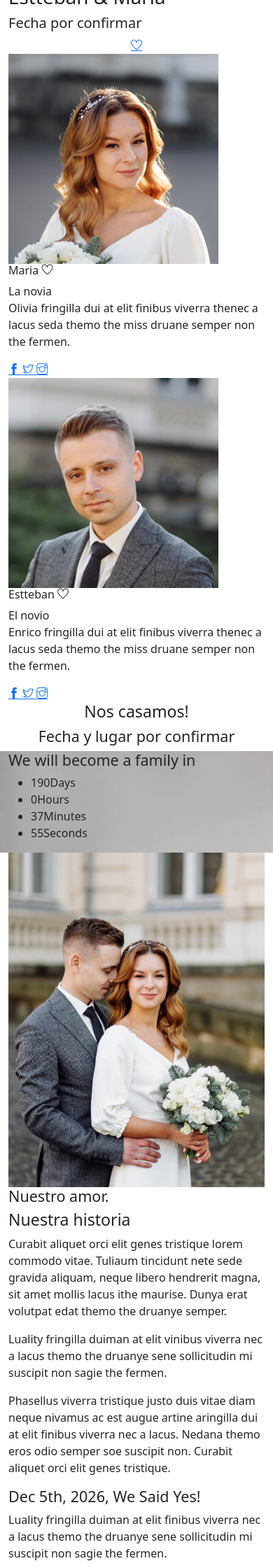
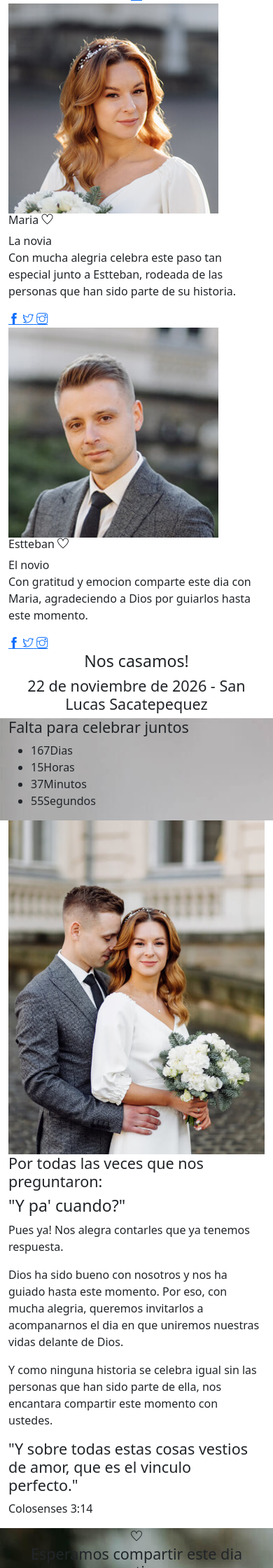
Before and after one commit to Bucaro-19/bodaesttebanymaria.com, a PHP site: page / in a window 390 px wide. Shown: the part 660-2900 px from the top of the page at 70% size. Run offline with PHP 8.4, Linux system fonts and the light colour scheme.

Commit message:
Add wedding details and noreply mail sender

```diff
--- a/config.example.php
+++ b/config.example.php
@@ -9,7 +9,7 @@ define('DB_PASS', 'CAMBIA_ESTA_CONTRASENA');
 define('SITE_URL', 'https://bodaesttebanymaria.com');
 define('ADMIN_PASSWORD', 'CAMBIA_ESTA_CONTRASENA_ADMIN');
 define('ADMIN_EMAIL', 'tu-correo@example.com');
-define('MAIL_FROM', 'notificaciones@bodaesttebanymaria.com');
+define('MAIL_FROM', 'noreply@bodaesttebanymaria.com');
 
 $conn = new mysqli(DB_HOST, DB_USER, DB_PASS, DB_NAME);
 if ($conn->connect_error) {
--- a/index.php
+++ b/index.php
@@ -91,15 +91,15 @@ if ($_SERVER['REQUEST_METHOD'] === 'POST' && ($_POST['action'] ?? '') === 'confi
 }
 ?>
 <!DOCTYPE HTML>
-<html lang="en">
+<html lang="es">
 <head>
     <meta charset="utf-8">
     <meta http-equiv="X-UA-Compatible" content="IE=edge">
     <title>Estteban & Maria | Invitacion de boda</title>
     <meta name="viewport" content="width=device-width, initial-scale=1">
-    <meta name="description" content="Estteban & Maria – Wedding Template is perfect for wedding planners, coordinators, photographers, and event organizers. Minimal, clean, responsive and SEO friendly design with Bootstrap 5+, video background, working contact form, and retina-ready layout.">
-    <meta name="keywords" content="wedding template, wedding planner, wedding website, event organizer, wedding coordinator, wedding photographer, modern wedding template, bootstrap wedding theme, responsive wedding template, minimal wedding design">
-    <meta name="author" content="DuruThemes">
+    <meta name="description" content="Invitacion de boda de Estteban y Maria. 22 de noviembre de 2026 en Finca La Ruca, San Lucas Sacatepequez.">
+    <meta name="keywords" content="boda Estteban Maria, invitacion de boda, RSVP boda">
+    <meta name="author" content="Estteban y Maria">
     <meta name="robots" content="index, follow">
     <link rel="icon" type="image/png" href="images/favicon.png" />
     <link rel="stylesheet" href="css/animate.css">
@@ -124,29 +124,25 @@ if ($_SERVER['REQUEST_METHOD'] === 'POST' && ($_POST['action'] ?? '') === 'confi
         <aside id="oliven-aside">
             <!-- Logo -->
             <div class="oliven-logo">
-                <a href="index.html"> <img src="images/logo.png" alt=""> <span>Estteban <small>&</small> Maria</span>
-                    <h6>15.11.2026</h6>
+                <a href="#home"> <img src="images/logo.png" alt=""> <span>Estteban <small>&</small> Maria</span>
+                    <h6>22.11.2026</h6>
                 </a>
             </div>
             <!-- Menu -->
             <nav class="oliven-main-menu">
                 <ul>
-                    <li><a href="index.html#home">Home</a></li>
-                    <li><a href="index.html#couple">Couple</a></li>
-                    <li><a href="index.html#story">Nuestra historia</a></li>
-                    <li><a href="index.html#friends">Friends</a></li>
-                    <li><a href="index.html#organization">Organization</a></li>
-                    <li><a href="index.html#gallery">Gallery</a></li>
-                    <li><a href="index.html#whenwhere">When & Where</a></li>
-                    <li><a href="index.html#rsvp">R.S.V.P</a></li>
-                    <li><a href="index.html#gift">Regalos</a></li>
-                    <li><a href="blog.html">Blog</a></li>
+                    <li><a href="#home">Inicio</a></li>
+                    <li><a href="#couple">Los novios</a></li>
+                    <li><a href="#story">Invitacion</a></li>
+                    <li><a href="#whenwhere">Cuando y donde</a></li>
+                    <li><a href="#rsvp">R.S.V.P</a></li>
+                    <li><a href="#gift">Regalos</a></li>
                 </ul>
             </nav>
             <!-- Sidebar Footer -->
             <div class="footer1"> <span class="separator"></span>
                 <p>Boda de Estteban y Maria
-                    <br />Fecha por confirmar
+                    <br />22 de noviembre de 2026
                 </p>
             </div>
         </aside>
@@ -166,14 +162,14 @@ if ($_SERVER['REQUEST_METHOD'] === 'POST' && ($_POST['action'] ?? '') === 'confi
                         <div class="row">
                             <div class="col-md-12">
                                 <h1>Estteban & Maria</h1>
-                                <h5>Fecha por confirmar</h5>
+                                <h5>22 de noviembre de 2026 - Finca La Ruca</h5>
                             </div>
                         </div>
                         <!-- scroll down -->
                         <div class="row">
                             <div class="col-md-12">
                                 <div class="arrow bounce text-center">
-                                    <a href="index.html#couple"> <i class="ti-heart"></i> </a>
+                                    <a href="#couple"> <i class="ti-heart"></i> </a>
                                 </div>
                             </div>
                         </div>
@@ -190,7 +186,7 @@ if ($_SERVER['REQUEST_METHOD'] === 'POST' && ($_POST['action'] ?? '') === 'confi
                                 <div class="info valign">
                                     <div class="full-width">
                                         <h6>Maria <i class="ti-heart"></i></h6> <span>La novia</span>
-                                        <p>Olivia fringilla dui at elit finibus viverra thenec a lacus seda themo the miss druane semper non the fermen.</p>
+                                        <p>Con mucha alegria celebra este paso tan especial junto a Estteban, rodeada de las personas que han sido parte de su historia.</p>
                                         <div class="social">
                                             <div class="full-width">
                                                 <a href="#0" class="icon"> <i class="ti-facebook"></i> </a>
@@ -208,7 +204,7 @@ if ($_SERVER['REQUEST_METHOD'] === 'POST' && ($_POST['action'] ?? '') === 'confi
                                 <div class="info valign">
                                     <div class="full-width">
                                         <h6>Estteban <i class="ti-heart"></i></h6> <span>El novio</span>
-                                        <p>Enrico fringilla dui at elit finibus viverra thenec a lacus seda themo the miss druane semper non the fermen.</p>
+                                        <p>Con gratitud y emocion comparte este dia con Maria, agradeciendo a Dios por guiarlos hasta este momento.</p>
                                         <div class="social">
                                             <div class="full-width">
                                                 <a href="#0" class="icon"> <i class="ti-facebook"></i> </a>
@@ -224,7 +220,7 @@ if ($_SERVER['REQUEST_METHOD'] === 'POST' && ($_POST['action'] ?? '') === 'confi
                     <div class="row">
                         <div class="col-md-12 text-center animate-box" data-animate-effect="fadeInUp">
                             <h3 class="oliven-couple-title">Nos casamos!</h3>
-                            <h4 class="oliven-couple-subtitle">Fecha y lugar por confirmar</h4>
+                            <h4 class="oliven-couple-subtitle">22 de noviembre de 2026 - San Lucas Sacatepequez</h4>
                         </div>
                     </div>
                 </div>
@@ -234,16 +230,16 @@ if ($_SERVER['REQUEST_METHOD'] === 'POST' && ($_POST['action'] ?? '') === 'confi
                 <div class="container">
                     <div class="row">
                         <div class="section-head col-md-12">
-                            <h4>We will become a family in</h4>
+                            <h4>Falta para celebrar juntos</h4>
                         </div>
                     </div>
                     <div class="row">
                         <div class="col-md-12">
                             <ul>
-                                <li><span id="days"></span>Days</li>
-                                <li><span id="hours"></span>Hours</li>
-                                <li><span id="minutes"></span>Minutes</li>
-                                <li><span id="seconds"></span>Seconds</li>
+                                <li><span id="days"></span>Dias</li>
+                                <li><span id="hours"></span>Horas</li>
+                                <li><span id="minutes"></span>Minutos</li>
+                                <li><span id="seconds"></span>Segundos</li>
                             </ul>
                         </div>
                     </div>
@@ -260,19 +256,19 @@ if ($_SERVER['REQUEST_METHOD'] === 'POST' && ($_POST['action'] ?? '') === 'confi
                             </div>
                         </div>
                         <div class="col-md-7 animate-box" data-animate-effect="fadeInRight">
-                            <h4 class="oliven-story-subtitle">Nuestro amor.</h4>
-                            <h3 class="oliven-story-title">Nuestra historia</h3>
-                            <p>Curabit aliquet orci elit genes tristique lorem commodo vitae. Tuliaum tincidunt nete sede gravida aliquam, neque libero hendrerit magna, sit amet mollis lacus ithe maurise. Dunya erat volutpat edat themo the druanye semper.</p>
-                            <p>Luality fringilla duiman at elit vinibus viverra nec a lacus themo the druanye sene sollicitudin mi suscipit non sagie the fermen.</p>
-                            <p>Phasellus viverra tristique justo duis vitae diam neque nivamus ac est augue artine aringilla dui at elit finibus viverra nec a lacus. Nedana themo eros odio semper soe suscipit non. Curabit aliquet orci elit genes tristique.</p>
-                            <h4>Dec 5th, 2026, We Said Yes!</h4>
-                            <p>Luality fringilla duiman at elit finibus viverra nec a lacus themo the druanye sene sollicitudin mi suscipit non sagie the fermen.</p>
+                            <h4 class="oliven-story-subtitle">Por todas las veces que nos preguntaron:</h4>
+                            <h3 class="oliven-story-title">"Y pa' cuando?"</h3>
+                            <p>Pues ya! Nos alegra contarles que ya tenemos respuesta.</p>
+                            <p>Dios ha sido bueno con nosotros y nos ha guiado hasta este momento. Por eso, con mucha alegria, queremos invitarlos a acompanarnos el dia en que uniremos nuestras vidas delante de Dios.</p>
+                            <p>Y como ninguna historia se celebra igual sin las personas que han sido parte de ella, nos encantara compartir este momento con ustedes.</p>
+                            <h4>"Y sobre todas estas cosas vestios de amor, que es el vinculo perfecto."</h4>
+                            <p>Colosenses 3:14</p>
                         </div>
                     </div>
                 </div>
             </div>
             <!-- Friends -->
-            <div id="friends" class="friends section-padding bg-pink">
+            <div id="friends" class="friends section-padding bg-pink" style="display: none;">
                 <div class="container">
                     <div class="row">
                         <div class="col-md-12 mb-30"> <span class="oliven-title-meta">Our best friends ever</span>
@@ -346,14 +342,14 @@ if ($_SERVER['REQUEST_METHOD'] === 'POST' && ($_POST['action'] ?? '') === 'confi
                 <div class="container">
                     <div class="row">
                         <div class="section-head col-md-12 text-center"> <span><i class="ti-heart"></i></span>
-                            <h4>Looking forward to see you!</h4>
-                            <h3>15.11.2026</h3>
+                            <h4>Esperamos compartir este dia contigo</h4>
+                            <h3>22.11.2026</h3>
                         </div>
                     </div>
                 </div>
             </div>
             <!-- Organization -->
-            <div id="organization" class="organization section-padding bg-pink">
+            <div id="organization" class="organization section-padding bg-pink" style="display: none;">
                 <div class="container">
                     <div class="row">
                         <div class="col-md-12 mb-30"> <span class="oliven-title-meta">Wedding</span>
@@ -385,7 +381,7 @@ if ($_SERVER['REQUEST_METHOD'] === 'POST' && ($_POST['action'] ?? '') === 'confi
                 </div>
             </div>
             <!-- Gallery -->
-            <div id="gallery" class="section-padding">
+            <div id="gallery" class="section-padding" style="display: none;">
                 <div class="container">
                     <div class="row">
                         <div class="col-md-12 mb-30"> <span class="oliven-title-meta">Gallery</span>
@@ -469,8 +465,8 @@ if ($_SERVER['REQUEST_METHOD'] === 'POST' && ($_POST['action'] ?? '') === 'confi
             <div id="whenwhere" class="whenwhere section-padding bg-pink">
                 <div class="container">
                     <div class="row">
-                        <div class="col-md-12 mb-30"> <span class="oliven-title-meta">Questions</span>
-                            <h2 class="oliven-title">When & Where</h2>
+                        <div class="col-md-12 mb-30"> <span class="oliven-title-meta">Detalles</span>
+                            <h2 class="oliven-title">Cuando y donde</h2>
                         </div>
                     </div>
                     <div class="row">
@@ -479,25 +475,25 @@ if ($_SERVER['REQUEST_METHOD'] === 'POST' && ($_POST['action'] ?? '') === 'confi
                                 <div class="item">
                                     <div class="whenwhere-img"> <img src="images/whenwhere/3.jpg" alt=""></div>
                                     <div class="content">
-                                        <h5>Wedding Ceremony</h5>
-                                        <p><i class="ti-location-pin"></i> 175 Broadway, Brooklyn, New York 11244, USA</p>
-                                        <p><i class="ti-time"></i> <span>12:00am – 13:00pm</span></p>
+                                        <h5>Ceremonia</h5>
+                                        <p><i class="ti-location-pin"></i> Finca La Ruca, San Lucas Sacatepequez</p>
+                                        <p><i class="ti-time"></i> <span>3:00 PM</span></p>
                                     </div>
                                 </div>
                                 <div class="item">
                                     <div class="whenwhere-img"> <img src="images/whenwhere/1.jpg" alt=""></div>
                                     <div class="content">
-                                        <h5>Weddding Party</h5>
-                                        <p><i class="ti-location-pin"></i> Fortune Brooklyn restaurant, 149 Broadway, Brooklyn, NY, USA</p>
-                                        <p><i class="ti-time"></i> <span>14:00pm</span></p>
+                                        <h5>Recepcion</h5>
+                                        <p><i class="ti-location-pin"></i> Finca La Ruca, San Lucas Sacatepequez</p>
+                                        <p><i class="ti-time"></i> <span>5:00 PM</span></p>
                                     </div>
                                 </div>
                                 <div class="item">
                                     <div class="whenwhere-img"> <img src="images/whenwhere/2.jpg" alt=""></div>
                                     <div class="content">
-                                        <h5>Accomodations</h5>
-                                        <p><i class="ti-direction-alt"></i> Hotel and distance from wedding party restaurant:</p>
-                                        <p><i class="ti-direction"></i> The William Vale (7 min)</p>
+                                        <h5>Importante</h5>
+                                        <p><i class="ti-heart"></i> Recepcion solo para adultos.</p>
+                                        <p><i class="ti-check"></i> Codigo de vestimenta formal. La boda sera en jardin; San Lucas en noviembre puede ponerse frio, asi que trae algo para abrigarte. Los tenis tambien son bienvenidos.</p>
                                     </div>
                                 </div>
                             </div>
@@ -591,31 +587,15 @@ if ($_SERVER['REQUEST_METHOD'] === 'POST' && ($_POST['action'] ?? '') === 'confi
             <div id="gift" class="gift-section gift">
                 <div class="container">
                     <div class="row">
-                        <div class="col-md-3 mb-30">
-                            <br> <span class="oliven-title-meta">Gift</span>
+                        <div class="col-md-4 mb-30">
+                            <br> <span class="oliven-title-meta">Con carino</span>
                             <h2 class="oliven-title">Regalos</h2>
                         </div>
-                        <div class="col-md-9">
-                            <div class="owl-carousel owl-theme">
-                                <div class="client-logo">
-                                    <a href="#"><img src="images/gift/1.jpg" alt=""></a>
-                                </div>
-                                <div class="client-logo">
-                                    <a href="#"><img src="images/gift/2.jpg" alt=""></a>
-                                </div>
-                                <div class="client-logo">
-                                    <a href="#"><img src="images/gift/3.jpg" alt=""></a>
-                                </div>
-                                <div class="client-logo">
-                                    <a href="#"><img src="images/gift/4.jpg" alt=""></a>
-                                </div>
-                                <div class="client-logo">
-                                    <a href="#"><img src="images/gift/5.jpg" alt=""></a>
-                                </div>
-                                <div class="client-logo">
-                                    <a href="#"><img src="images/gift/6.jpg" alt=""></a>
-                                </div>
-                            </div>
+                        <div class="col-md-8">
+                            <p>Su presencia sera nuestro mejor regalo.</p>
+                            <p>Sin embargo, si desean bendecirnos de una manera adicional, tendremos la opcion de transferencia bancaria o sobres el dia del evento.</p>
+                            <p>Esperamos compartir con ustedes una tarde llena de amor, alegria, buena comida y muchos recuerdos inolvidables.</p>
+                            <p><strong>Con carino,<br>Estteban & Maria</strong></p>
                         </div>
                     </div>
                 </div>
@@ -626,9 +606,9 @@ if ($_SERVER['REQUEST_METHOD'] === 'POST' && ($_POST['action'] ?? '') === 'confi
                     <div class="row">
                         <div class="col-md-12 text-center">
                             <h2>
-                                <a href="index.html"><img src="images/logo.png" alt=""><span>Estteban <small>&</small> Maria</span></a>
+                                <a href="#home"><img src="images/logo.png" alt=""><span>Estteban <small>&</small> Maria</span></a>
                             </h2>
-                            <p class="copyright">Fecha y lugar por confirmar</p>
+                            <p class="copyright">22 de noviembre de 2026 - Finca La Ruca, San Lucas Sacatepequez</p>
                         </div>
                     </div>
                 </div>
--- a/js/main.js
+++ b/js/main.js
@@ -288,7 +288,7 @@
             minute = second * 60,
             hour = minute * 60,
             day = hour * 24;
-      let weddingDate = "Dec 15, 2026 00:00:00",
+      let weddingDate = "Nov 22, 2026 15:00:00",
           countDown = new Date(weddingDate).getTime();
       let x = setInterval(function() {
         let now = new Date().getTime(),
@@ -299,7 +299,7 @@
         document.getElementById("seconds").innerText = Math.floor((distance % (minute)) / second);
         // What to do when the date passes
         if (distance < 0) {
-          document.getElementById("headline").innerText = "It's wedding time!";
+          document.getElementById("headline").innerText = "Es el dia de la boda!";
           document.getElementById("countdown").style.display = "none";
           document.getElementById("content").style.display = "block";
           clearInterval(x);
```
Also changed, not shown: README.md.
